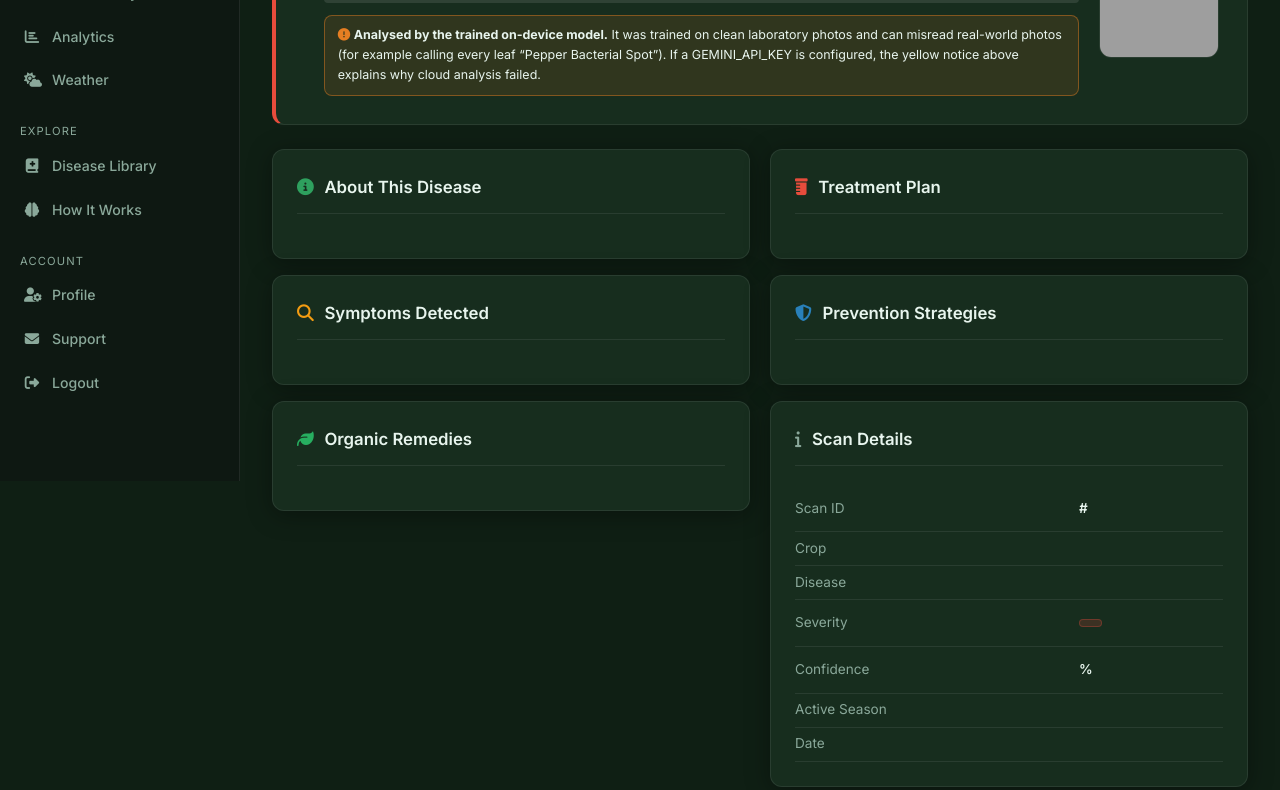
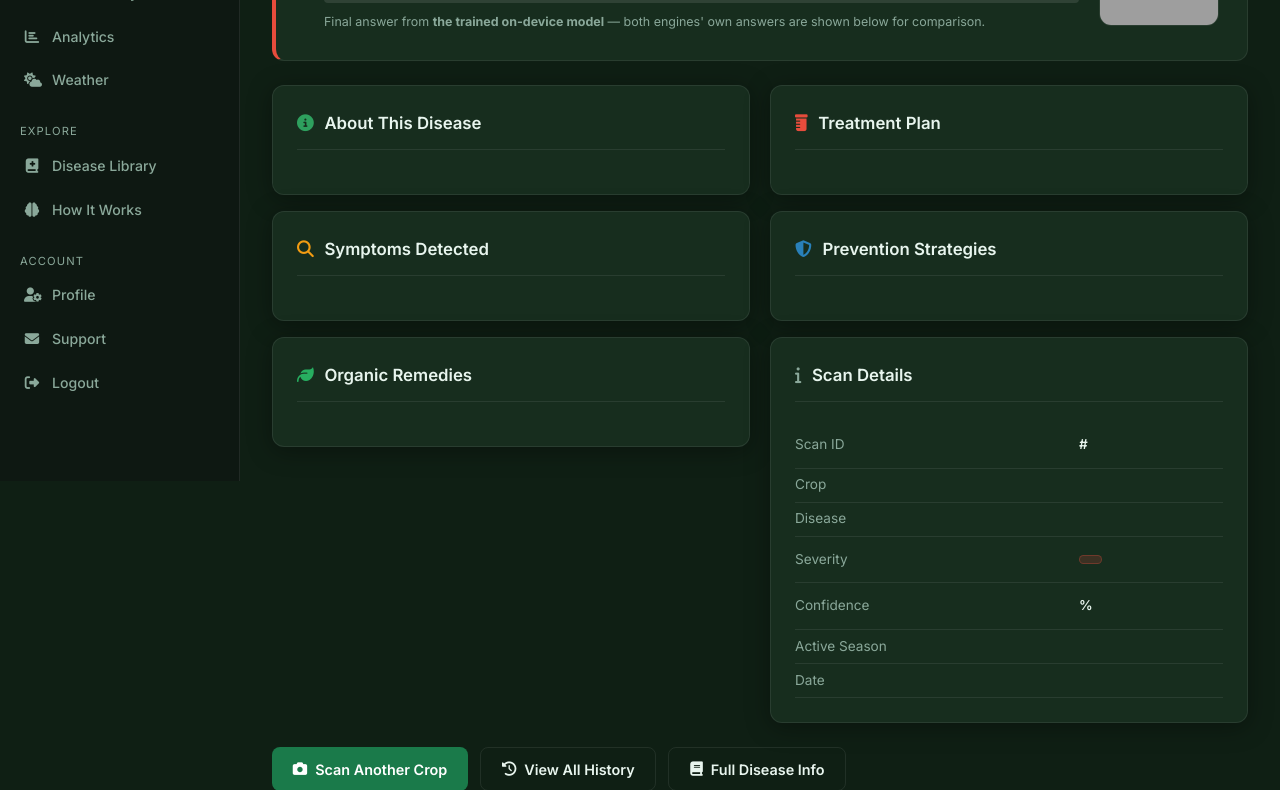
Before and after one commit to ranvir000/agrismart-ai, a Flask app: template templates/scan_results.html in a window 1280 px wide. Shown: the part 319-1109 px from the top of the page. Run offline with Flask 3, Linux system fonts and the light colour scheme; the template is opened without the code that fills it, so the values that code supplies are empty; grey boxes are pictures that could not be loaded.

Commit message:
Show both model answers on the results page

```diff
--- a/templates/scan_results.html
+++ b/templates/scan_results.html
@@ -54,20 +54,11 @@
                 {% endfor %}
             </div>
             {% endif %}
-            {% if scan.analysis_source == 'vision' %}
-            <div style="margin-top:.45rem;font-size:.72rem;color:var(--text-muted);">
-                Analysed with the AI vision model &mdash; the trained on-device model was not
-                confident enough on this photo to answer on its own.
+            <div style="margin-top:.6rem;font-size:.78rem;color:var(--text-muted);">
+                Final answer from
+                <strong>{% if scan.analysis_source == 'vision' %}the Gemini vision model{% else %}the trained on-device model{% endif %}</strong>
+                &mdash; both engines' own answers are shown below for comparison.
             </div>
-            {% else %}
-            <div style="margin-top:.75rem;padding:.6rem .8rem;border-radius:8px;background:rgba(230,126,34,.12);border:1px solid rgba(230,126,34,.45);font-size:.78rem;">
-                <i class="fas fa-circle-exclamation" style="color:#e67e22;"></i>
-                <strong>Analysed by the trained on-device model.</strong>
-                It was trained on clean laboratory photos and can misread real-world photos
-                (for example calling every leaf &ldquo;Pepper Bacterial Spot&rdquo;).
-                If a GEMINI_API_KEY is configured, the yellow notice above explains why cloud analysis failed.
-            </div>
-            {% endif %}
         </div>
     </div>
     <img src="{{ url_for('scan.scan_image', scan_id=scan.id) }}"
@@ -75,6 +66,8 @@
          onerror="this.style.display='none'"
          alt="Scanned leaf">
 </div>
+
+{% if comparison %}{% include "_engine_compare.html" %}{% endif %}
 
 <div class="grid-2" style="align-items:start;">
     <!-- ── Left Column ─────────────────────────────────────── -->
```
